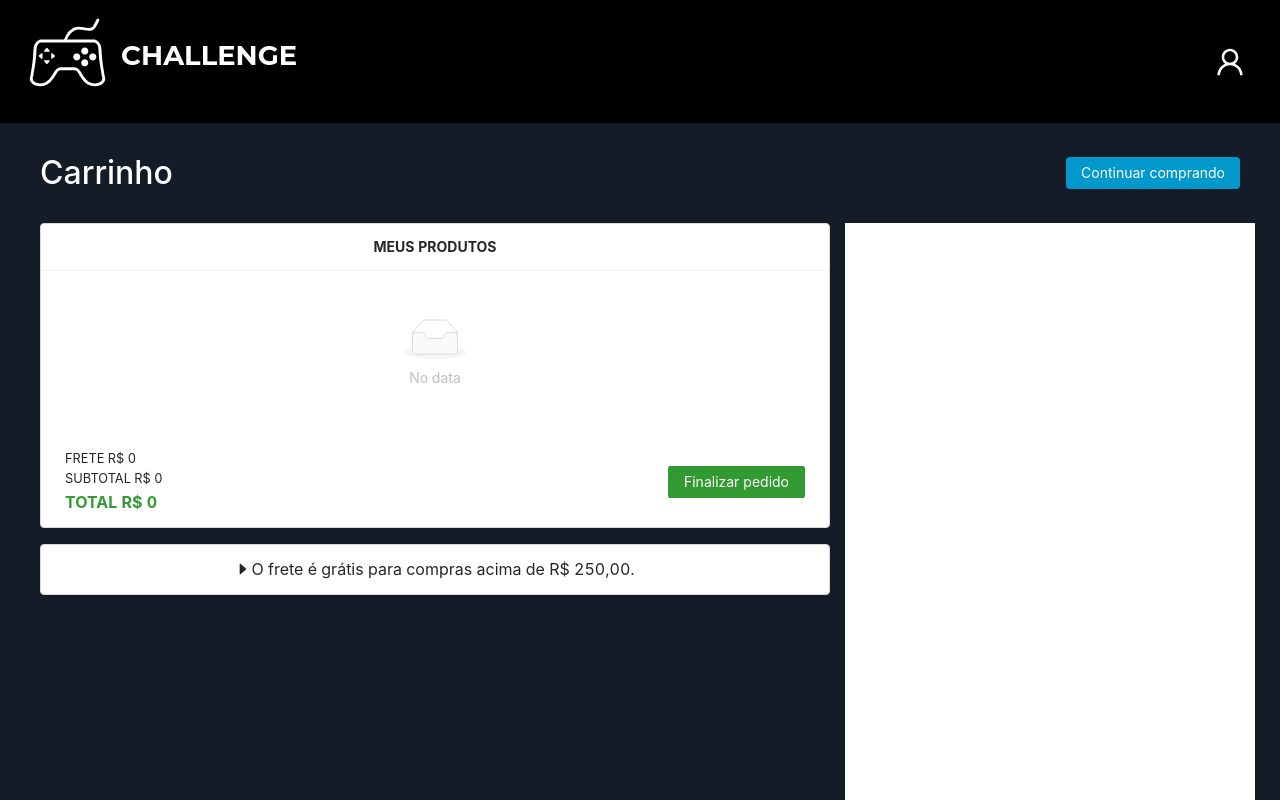
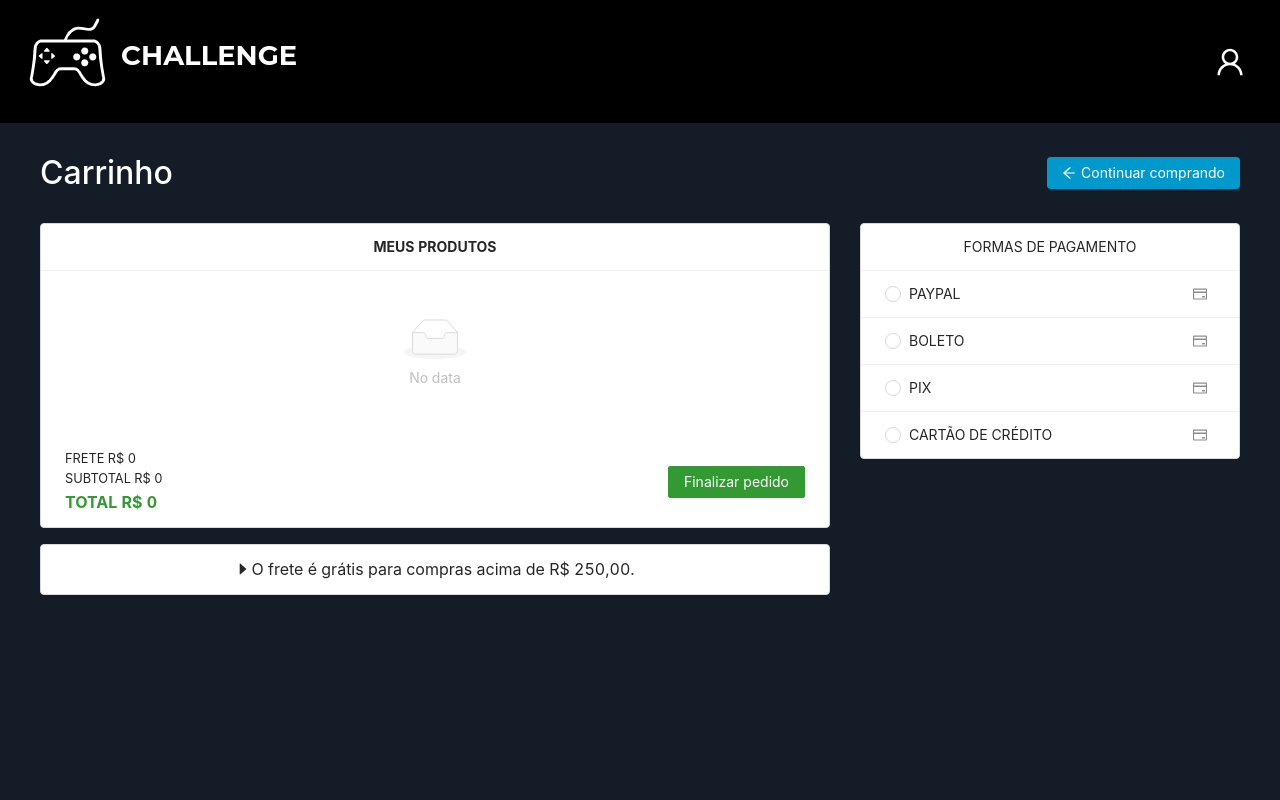
Before and after one commit to alexmiguel95/ecommerce-games, a React (Create React App) app: page /checkout in a window 1280 px wide. Shown: the top 800 px of the page. Built offline with nearby package versions, Linux system fonts and the light colour scheme.

Commit message:
Card was created to list payment methods

```diff
--- a/src/components/checkout-cart/index.jsx
+++ b/src/components/checkout-cart/index.jsx
@@ -17,7 +17,7 @@ const CheckoutShoppingCart = () => {
     useEffect(() => {
         let totalPriorValue = 0.0;
         let totalShippingValue = 0;
-        const priceFixShipping = 10;
+        const priceFixShipping = 10.00;
 
         const calculateSubtotalAndShipping = (value) => {
             totalPriorValue += value;
--- a/src/components/list-payment-methods/index.jsx
+++ b/src/components/list-payment-methods/index.jsx
@@ -0,0 +1,37 @@
+import React from 'react';
+import styled from 'styled-components';
+import { List, Radio } from 'antd';
+import { CreditCardOutlined } from '@ant-design/icons';
+
+
+const ListPaymentMethods = ({listMethods}) => {
+    return(
+        <>
+            <StyledList
+                bordered={true}
+                itemLayout="horizontal"
+                dataSource={listMethods}
+                header={
+                    <span className="text-list">{"FORMAS DE PAGAMENTO"}</span>
+                }
+                renderItem={(method) => (
+                    <List.Item
+                        actions={[
+                            <CreditCardOutlined />
+                        ]}
+                    >
+                        <Radio value="radio">{method["title"]}</Radio>
+                    </List.Item>
+                )}
+            />
+        </>
+    );
+}
+
+export default ListPaymentMethods;
+
+
+const StyledList = styled(List)`
+    background-color: white;
+    border-radius: 4px;
+`;
--- a/src/components/table-products/index.jsx
+++ b/src/components/table-products/index.jsx
@@ -50,6 +50,7 @@ const TableProducts = () => {
         {
             title: 'Preço',
             dataIndex: 'price',
+            key: 'price',
             defaultSortOrder: 'descend',
             sorter: (a, b) => a.price - b.price,
             render: price => <span>{`R$ ${price}`}</span>
@@ -57,6 +58,7 @@ const TableProducts = () => {
         {
             title: 'Avaliação',
             dataIndex: 'score',
+            key: 'score',
             defaultSortOrder: 'descend',
             sorter: (a, b) => a.score - b.score,
             render: score => <Rate disabled value={calculateRate(score)} />
@@ -68,6 +70,7 @@ const TableProducts = () => {
                 </StyledButtonBuy>
             ),
             align: 'center',
+            key: 'key',
         }
     ];
 
--- /dev/null
+++ b/src/containers/banner-info-important-container/index.jsx
@@ -0,0 +1,10 @@
+import React from "react";
+import BannerInfoImportant from "../../components/banner-info-important";
+
+const listMessage = ["O frete é grátis para compras acima de R$ 250,00."];
+
+const bannerInfoImportantContainer = () => {
+    return <BannerInfoImportant listMessage={listMessage}/>
+}
+
+export default bannerInfoImportantContainer;
--- /dev/null
+++ b/src/containers/methods-payment-container/index.jsx
@@ -0,0 +1,15 @@
+import React from "react";
+import ListPaymentMethods from "../../components/list-payment-methods";
+
+const paymentMethods = [
+    {"title": "PAYPAL"},
+    {"title": "BOLETO"},
+    {"title": "PIX"},
+    {"title": "CARTÃO DE CRÉDITO"}
+];
+
+const MethodsPaymentContainer = () => {
+    return <ListPaymentMethods listMethods={paymentMethods}/>
+}
+
+export default MethodsPaymentContainer;
--- a/src/pages/checkout/index.jsx
+++ b/src/pages/checkout/index.jsx
@@ -3,28 +3,27 @@ import styled from 'styled-components';
 import { StyledMain } from '../../styled';
 import { Row, Col } from 'antd';
 import CheckoutShoppingCart from '../../components/checkout-cart';
-import BannerInfoImportant from '../../components/banner-info-important';
+import BannerInfoImportant from '../../containers/banner-info-important-container';
+import MethodsPaymentContainer from '../../containers/methods-payment-container';
 import { Link } from 'react-router-dom';
+import { ArrowLeftOutlined } from '@ant-design/icons';
 
 
 const Checkout = () => {
-    const listMessageBannerInfoImportant = ["O frete é grátis para compras acima de R$ 250,00."];
-
     return(
         <>
             <StyledMain>
                 <StyledDiv>
                     <h1>Carrinho</h1>
-                    <Link className="home" to="/">Continuar comprando</Link>
+                    <Link className="home" to="/"><ArrowLeftOutlined style={{paddingRight: "5px"}}/>Continuar comprando</Link>
                 </StyledDiv>
                 <Row gutter={30}>
                     <Col xs={24} sm={16} md={16} lg={16} xl={16} span={30}>
                         <CheckoutShoppingCart />
-                        <BannerInfoImportant listMessage={listMessageBannerInfoImportant} />
+                        <BannerInfoImportant />
                     </Col>
-                    <Col xs={24} sm={8} md={8} lg={8} xl={8}
-                        style={{
-                        backgroundColor: 'white', height: '100vh' }}>
+                    <Col xs={24} sm={8} md={8} lg={8} xl={8}>
+                        <MethodsPaymentContainer />
                     </Col>
                 </Row>
             </StyledMain>
```
Also changed, not shown: 1 other file (tests, documents, lock files or other folders).
